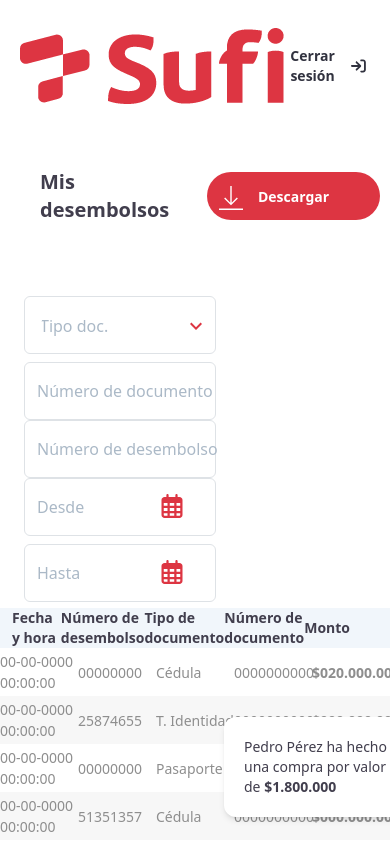
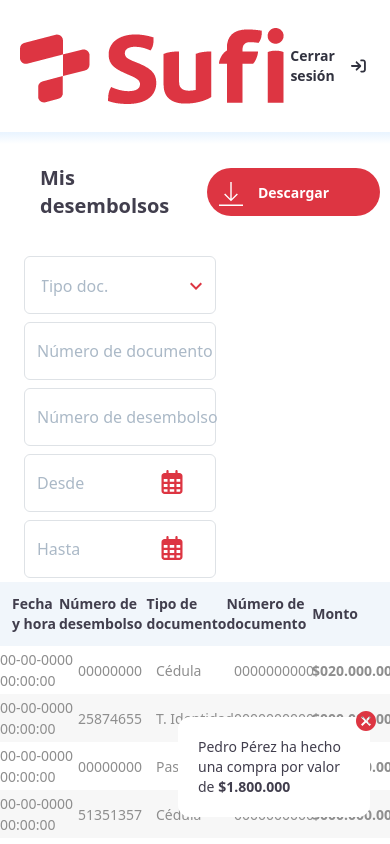
Before and after one commit to EstebanSilvera/sufifront, a React (Vite) app: page /Desembolso in a window 390 px wide. Shown: the top 844 px of the page. Built offline with nearby package versions, Linux system fonts and the light colour scheme.

Commit message:
responsive mejorado y animaciones de login

```diff
--- a/src/components/Desembolso.jsx
+++ b/src/components/Desembolso.jsx
@@ -60,6 +60,8 @@ const Desembolso = () => {
         { fecha: "00-00-0000 00:00:00", desembolso: '00000000', tdoc: "Cédula", documento: "0000000000", monto: "$000.000.000" },
         { fecha: "00-00-0000 00:00:00", desembolso: '00000000', tdoc: "T. Identidad", documento: "0000000000", monto: "$000.000.000" },
         { fecha: "00-00-0000 00:00:00", desembolso: '12345678', tdoc: "Pasaporte", documento: "0000000000", monto: "$000.000.000" },
+        { fecha: "00-00-0000 00:00:00", desembolso: '00000000', tdoc: "Cédula", documento: "104877864", monto: "$000.000.000" },
+        { fecha: "00-00-0000 00:00:00", desembolso: '00000000', tdoc: "Cédula", documento: "104877864", monto: "$000.000.000" },
         { fecha: "00-00-0000 00:00:00", desembolso: '00000000', tdoc: "Cédula", documento: "104877864", monto: "$000.000.000" },
     ]);
 
@@ -144,7 +146,7 @@ const Desembolso = () => {
 
             <div className='desembolso'>
 
-                <div className='nav-desembolso flex justify-between items-center xl:mt-0 mt-7'>
+                <div className='nav-desembolso flex justify-between items-center xl:mt-0 xl:mb-0 mt-7 mb-7'>
 
                     <img className='sufi-desembolso xl:ml-[598px] xl:mr-[430.89px] ml-5 ' src={sufi} alt='' />
 
@@ -157,9 +159,9 @@ const Desembolso = () => {
 
                 </div>
 
-                <div className='nav-descargar flex justify-between items-center'>
+                <div className='nav-descargar flex justify-between items-center' style={{background:"linear-gradient(#D1E8FF74 1%, white 10%)"}}>
 
-                    <p className=' font-sans font-bold text-xl xl:my-[10px] xl:ml-[2.5vw] text-[#413E4D] my-16 ml-10' >
+                    <p className=' font-sans font-bold text-xl xl:my-[10px] xl:ml-[2.5vw] text-[#413E4D] my-8 ml-10' >
                         Mis desembolsos
                     </p>
                     <button
@@ -183,7 +185,7 @@ const Desembolso = () => {
 
                     <FloatingLabel
                         label={documento ? 'Tipo doc.' : ''}
-                        className={`text-[#ABB9C7] my-2 ${documento ? 'text-sm text-[#ABB9C7]' : 'text-base'}`}
+                        className={`text-[#ABB9C7] xl:mr-0 mr-5 my-1 ${documento ? 'text-sm text-[#ABB9C7]' : 'text-base'}`}
                     >
                         <Form.Select
                             id='doc'
@@ -212,47 +214,46 @@ const Desembolso = () => {
 
                     <FloatingLabel
                         label="Número de documento"
-                        className='text-[#ABB9C7]'
+                        className='text-[#ABB9C7] xl:mr-0 mr-5 my-1'
                     >
                         <Form.Control className='xl:w-[272px] xl:h-[56px] w-48' id='numdoc' placeholder="Número de documento" value={numDocumento} onChange={(e) => setNumDocumento(e.target.value)} />
                     </FloatingLabel>
 
                     <FloatingLabel
                         label="Número de desembolso"
-                        className='text-[#ABB9C7]'
+                        className='text-[#ABB9C7] xl:mr-0 mr-5 my-1'
                     >
                         <Form.Control className='xl:w-[272px] xl:h-[56px] w-48' id='numdes' placeholder="Número de desembolso" value={numDesembolso} onChange={(e) => setNumDesembolso(e.target.value)} />
                     </FloatingLabel>
 
                     <FloatingLabel
                         label="Desde"
-                        className='text-[#ABB9C7]'
+                        className='text-[#ABB9C7] xl:mr-0 mr-5 my-1'
                     >
                         <Form.Control className='xl:w-[176px] xl:h-[56px] w-48' id='fecha1' placeholder="00-00-0000" value={desdeFecha} maxLength={10} onInput={handleInput} onChange={(e) => setDesdeFecha(e.target.value)} />
-                    <FaRegCalendarDays style={{ position: "absolute",top:"1rem", marginLeft: "8.5rem", color: "#DD3542", width: "24px", height: "24px", pointerEvents: "none", backgroundColor: "white" }} />
+                        <FaRegCalendarDays style={{ position: "absolute", top: "1rem", marginLeft: "8.5rem", color: "#DD3542", width: "24px", height: "24px", pointerEvents: "none", backgroundColor: "white" }} />
                     </FloatingLabel>
 
                     <FloatingLabel
                         label="Hasta"
-                        style={{ width: "176px", height: "56px" }}
-                        className='text-[#ABB9C7] my-2'
+                        className='text-[#ABB9C7] xl:mr-0 mr-5 my-1'
                     >
                         <Form.Control className='xl:w-[176px] xl:h-[56px] w-48' id='fecha2' placeholder="00-00-0000" value={desdeFecha2} maxLength={10} onInput={handleInput} onChange={(e) => setDesdeFecha2(e.target.value)} />
-                    <FaRegCalendarDays style={{ position: "absolute", top:"1rem", marginLeft: "8.5rem", color: "#DD3542", width: "24px", height: "24px", pointerEvents: "none", backgroundColor: "white" }} />
+                        <FaRegCalendarDays style={{ position: "absolute", top: "1rem", marginLeft: "8.5rem", color: "#DD3542", width: "24px", height: "24px", pointerEvents: "none", backgroundColor: "white" }} />
                     </FloatingLabel>
                     {/* <input id='fecha2' type='date' onKeyDown={agregarCampo} onChange={() => alert("undir enter para guardar")} className='check' style={{ width: "176px", height: "56px" }} placeholder="Hasta" /> */}
                 </div>
 
-                <section className='bg-[#F1F6FB] xl:w-[1278px] xl:h-[48] flex justify-center items-center'>
-                    <p className='xl:py-[12px] xl:w-[276px] xl:ml-[72px] font-sans font-bold text-[#413E4D] text-sm ml-3 w-28'>Fecha y hora</p>
-                    <p className='xl:py-[12px] xl:w-[240px] font-sans font-bold text-[#413E4D] text-sm w-40'>Número de desembolso</p>
-                    <p className='xl:py-[12px] xl:w-[236px] font-sans font-bold text-[#413E4D] text-sm w-40'>Tipo de documento</p>
-                    <p className='xl:py-[12px] xl:w-[256px] font-sans font-bold text-[#413E4D] text-sm w-40'>Número de documento</p>
-                    <p className='xl:py-[12px] xl:w-[176px] xl:mr-[24px] font-sans font-bold text-[#413E4D] text-sm mr-10'>Monto</p>
+                <section className='bg-[#F1F6FB] xl:w-[1278px] xl:h-[48px] h-16 flex justify-evenly items-center'>
+                    <p className='xl:py-[12px] xl:w-[276px] xl:ml-[72px] font-sans font-bold text-[#413E4D] text-sm ml-3 '>Fecha y hora</p>
+                    <p className='xl:py-[12px] xl:w-[240px] font-sans font-bold text-[#413E4D] text-sm '>Número de desembolso</p>
+                    <p className='xl:py-[12px] xl:w-[236px] font-sans font-bold text-[#413E4D] text-sm '>Tipo de documento</p>
+                    <p className='xl:py-[12px] xl:w-[256px] font-sans font-bold text-[#413E4D] text-sm '>Número de documento</p>
+                    <p className='xl:py-[12px] xl:w-[176px] xl:mr-[24px] font-sans font-bold text-[#413E4D] text-sm mr-8'>Monto</p>
                 </section>
 
-                <div className='xl:h-[505px] xl:w-[101.5%] overflow-y-scroll xl:pb-24' style={{ scrollbarColor: 'transparent transparent' }}>
-                    <table className='mi-tabla w-full table-fixed overflow-hidden'>
+                <div className='xl:h-[502px] xl:w-[101.5%] overflow-y-scroll xl:pb-24 h-80 ' style={{ scrollbarColor: 'transparent transparent' }}>
+                    <table className='mi-tabla w-full table-fixed overflow-hidden '>
                         <tbody>
                             {
                                 tablafiltro.map((p, i) => (
@@ -272,7 +273,7 @@ const Desembolso = () => {
 
                 {/*############################################### PAGINAS CON POSITION RELATIVE ############################################### */}
 
-                <div className='paginacion flex justify-center items-center'>
+                <div className='paginacion relative xl:top-[-5rem] flex justify-center items-center top-4'>
 
                     <div className='numeroPaginacion flex justify-center items-center'>
 
@@ -294,7 +295,7 @@ const Desembolso = () => {
                     <div className='checkPaginacion text-[#ABB9C7] '>
                         <FloatingLabel label="Registros por página">
                             <Form.Select className='focus:outline-none focus:shadow-outline-blue focus:border-blue-300 xl:w-[268px] xl:h-[56px] w-44'>
-                                <option>16</option>
+                                <option>{tabla.length}</option>
                                 <option value="1">One</option>
                                 <option value="2">Two</option>
                                 <option value="3">Three</option>
@@ -304,7 +305,9 @@ const Desembolso = () => {
                     </div>
                 </div>
 
-                <div id="miDiv" className='mensaje xl:relative xl:ml-0 xl:top-[-13.4rem] xl:w-[236px] xl:h-[108px] rounded-xl fixed shadow-md w-48 bg-white top-[85%] ml-56 z-50'>
+                <div className=' flex justify-end'>
+
+                    <div id="miDiv" className='animacion-login-2 mensaje xl:relative xl:mr-20 xl:top-[-13.3rem] xl:w-[236px] xl:h-[108px] rounded-xl fixed w-48 bg-white top-[85%] mr-5 items-center z-50'>
 
                         <p className='text-[#413E4D] m-[20px] text-sm font-sans font-normal '>
                             Pedro Pérez ha hecho<br /> una compra por valor de <strong>$1.800.000</strong>
@@ -316,6 +319,7 @@ const Desembolso = () => {
                     </div>
 
                 </div>
+            </div>
 
         </div>
     )
--- a/src/style/style.css
+++ b/src/style/style.css
@@ -1,4 +1,3 @@
-
 @media (min-width: 1280px) {
     .login {
         width: 1280px;
@@ -110,7 +109,6 @@
         height: 80px;
         border-radius: 24px 24px 0px 0px;
         box-shadow: 0px 3px 16px #AAAAAA4D;
-    top: -5rem;
         left: 24em;
         display: flex;
         justify-content: space-between;
@@ -136,7 +134,6 @@
 
     .mensaje {
         position: relative;
-    left: 950px;
         width: 236px;
         height: 108px;
 
@@ -192,14 +189,14 @@
     .puntos {
         position: absolute;
 
-    top:440px;
+        top: 440px;
         left: 31.8vw;
     }
 
     .puntos2 {
         position: absolute;
 
-    top:625px;
+        top: 625px;
         left: 66.2vw;
     }
 
@@ -222,3 +219,70 @@
 .mi-tabla tr:nth-child(even) {
     background-color: #F7F7F7;
 }
+
+.animacion-login {
+    animation: aparecerArriba 0.8s ease-out;
+}
+
+@keyframes aparecerArriba {
+    from {
+        transform: translateY(-100%);
+        opacity: 0;
+    }
+
+    to {
+        transform: translateY(0);
+        opacity: 1;
+    }
+}
+
+.animacion-login-2 {
+    animation: aparecerAbajo 0.8s ease-out;
+}
+
+@keyframes aparecerAbajo {
+    from {
+        transform: translateY(100%);
+        opacity: 0;
+    }
+
+    to {
+        transform: translateY(0);
+        opacity: 1;
+    }
+}
+
+.elemento-izquierda {
+    opacity: 0;
+    animation: aparecerIzquierda 0.5s ease-out 0.8s forwards;
+}
+
+@keyframes aparecerIzquierda {
+    from {
+        transform: translateX(-200%) translateY(100%);
+        opacity: 0;
+    }
+
+    to {
+        transform: translateX(0);
+        opacity: 1;
+    }
+}
+
+.elemento-derecha {
+    opacity: 0;
+    animation: aparecerDerecha 0.5s ease-out 0.8s forwards;
+}
+
+@keyframes aparecerDerecha {
+    from {
+        animation-delay: 1s;
+        transform: translateX(200%) translateY(-100%);
+        opacity: 0;
+    }
+
+    to {
+        transform: translateX(0) skewY(0);
+        opacity: 1;
+    }
+}
```
Also changed, not shown: src/components/Login.jsx (+9 -5 lines). Lines whose indentation alone changed are shown as unchanged.
